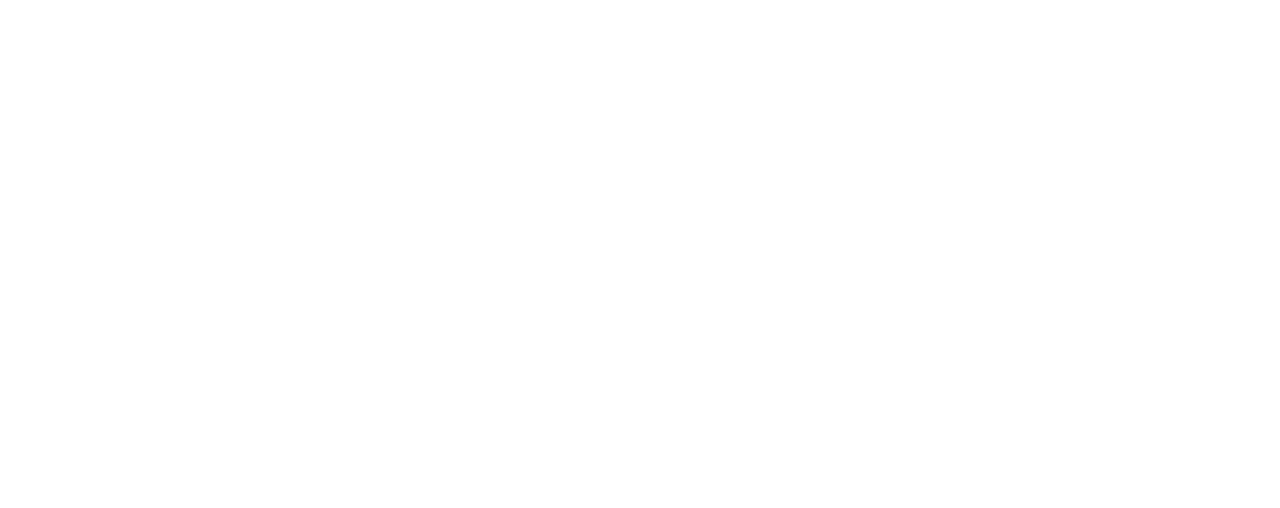
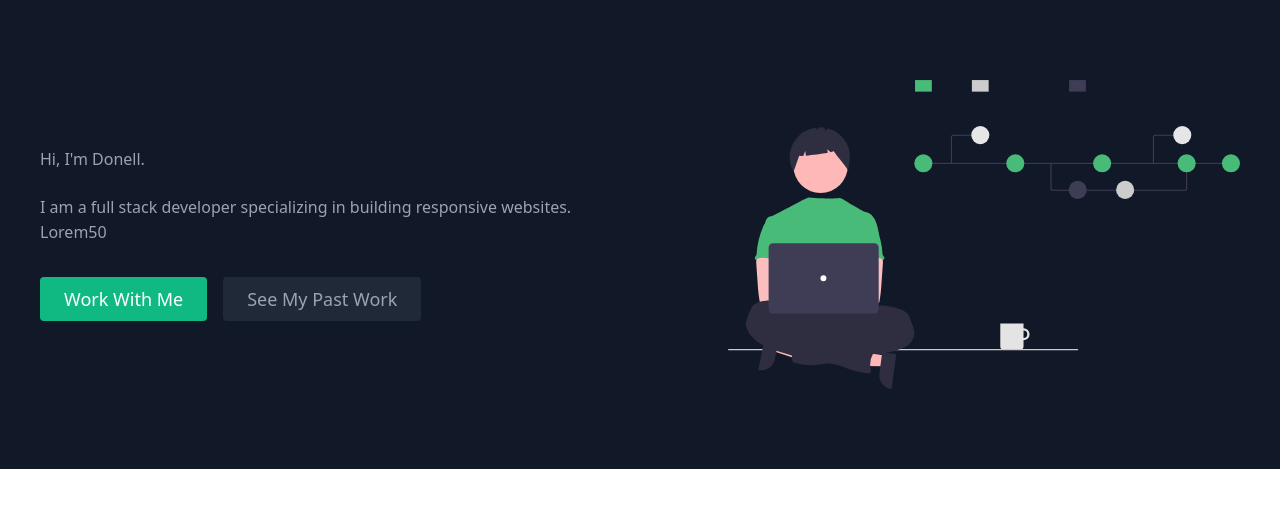
Before and after one commit to dgill45/MyPortfolio, a React (Create React App) app: page / in a window 1280 px wide. Shown: the top 508 px of the page. Built offline with nearby package versions, Linux system fonts and the light colour scheme.

Commit message:
set up about page

```diff
--- a/src/App.js
+++ b/src/App.js
@@ -9,8 +9,10 @@
 
 
 export default function App() {
+
   return(
-    <main>
+
+    <main className="text-gray-400 bg-gray-900 body-font">
       <Navbar />
       <About />
       <Projects />
--- a/src/components/About.js
+++ b/src/components/About.js
@@ -4,10 +4,34 @@
 
 
     return(
+        <section id = 'about'>
+            <div className="container mx-auto flex px-10 py-20 md:flex-row flex-col items-center">
+                <div className = "lg:flex-grow md:w-1/2 lg:pr-24 md:pr-16 flex flex-col md:items-start md:text-left mb-16 md:mb-0 items-center text-center">
+                    <h1>Hi, I'm Donell.</h1>
+                    <br className="hidden lg:inline-block" />
+                        I am a full stack developer specializing in building responsive websites.
+                    <p className="mb-8 leading-relaxed">
+                        Lorem50
 
-        <div>
-
-        </div>
+                    </p>
+                    <div className='flex justify-center'>
+                        <a href = '#contact'
+                        className='inline-flex text-white bg-green-500 border-0 py-2 px-6 focus:outline-none hover:bg-green-600 rounded text-lg'>
+                            Work With Me
+                        </a>
+                        <a href = '#projects'
+                          className='ml-4 inline-flex text-gray-400 bg-gray-800 border-0 py-2 px-6 focus:outline-none hover:bg-gray-700 hover:text-white rounded text-lg'>
+                            See My Past Work
+                        </a>
+                    </div>
+                </div>
+                <div className='lg:max-w-lg lg:w-full md:w-1/2 w-5/6'>
+                    <img className="object-cover object-center rounded"
+                        alt="hero"
+                        src="./coding.svg" />
+                </div>
+            </div>
+        </section>
     )
 
 
```
